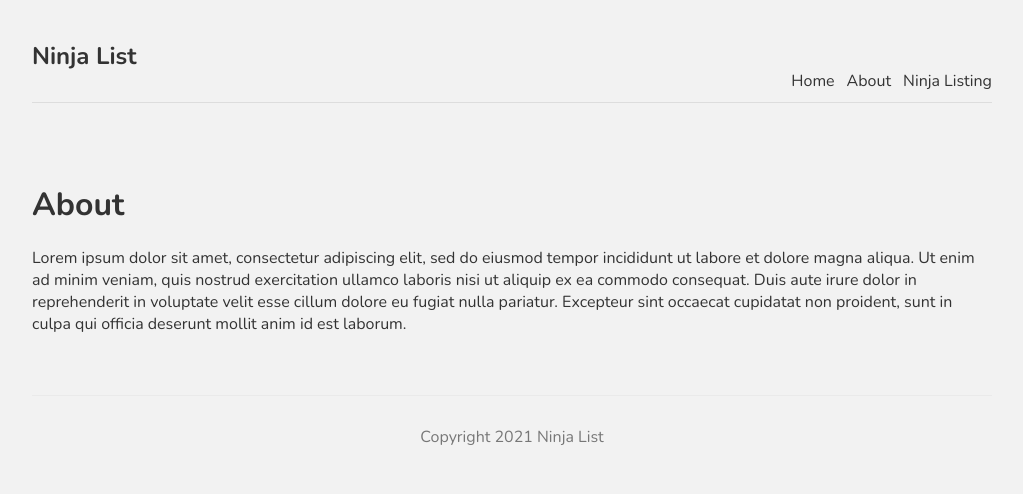
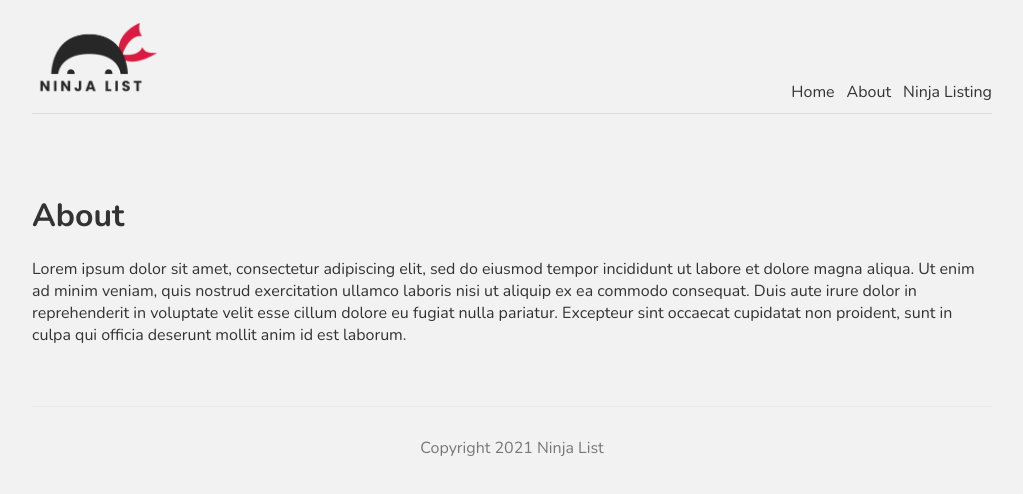
Before and after one commit to SBolsec/Next.js-Tutorial, a Next.js app in the folder ninjalist/: page /about in a window 1280 px wide. Shown: the top 494 px of the page, without its empty margins (128-1151 px from the left). Built offline with nearby package versions, Linux system fonts and the light colour scheme.

Commit message:
images and metadata

```diff
--- a/ninjalist/components/Navbar.js
+++ b/ninjalist/components/Navbar.js
@@ -1,10 +1,11 @@
 import Link from 'next/link';
+import Image from 'next/image';
 
 const Navbar = () => {
     return (
         <nav>
             <div className="logo">
-                <h1>Ninja List</h1>
+                <Image src="/logo.png" width={128} height={77} />
             </div>
             <Link href="/"><a>Home</a></Link>
             <Link href="/about"><a>About</a></Link>
--- a/ninjalist/pages/about.js
+++ b/ninjalist/pages/about.js
@@ -1,9 +1,17 @@
+import Head from 'next/head';
+
 const About = () => {
     return (
-        <div>
-            <h1>About</h1>
-            <p>Lorem ipsum dolor sit amet, consectetur adipiscing elit, sed do eiusmod tempor incididunt ut labore et dolore magna aliqua. Ut enim ad minim veniam, quis nostrud exercitation ullamco laboris nisi ut aliquip ex ea commodo consequat. Duis aute irure dolor in reprehenderit in voluptate velit esse cillum dolore eu fugiat nulla pariatur. Excepteur sint occaecat cupidatat non proident, sunt in culpa qui officia deserunt mollit anim id est laborum.</p>
-        </div>
+        <>
+            <Head>
+                <title>Ninja List | About</title>
+                <meta name="keywords" content="ninjas" />
+            </Head>
+            <div>
+                <h1>About</h1>
+                <p>Lorem ipsum dolor sit amet, consectetur adipiscing elit, sed do eiusmod tempor incididunt ut labore et dolore magna aliqua. Ut enim ad minim veniam, quis nostrud exercitation ullamco laboris nisi ut aliquip ex ea commodo consequat. Duis aute irure dolor in reprehenderit in voluptate velit esse cillum dolore eu fugiat nulla pariatur. Excepteur sint occaecat cupidatat non proident, sunt in culpa qui officia deserunt mollit anim id est laborum.</p>
+            </div>
+        </>
     );
 }
 
```
Also changed, not shown: ninjalist/pages/index.js (+7 -0 lines), ninjalist/public/logo.png (added).
